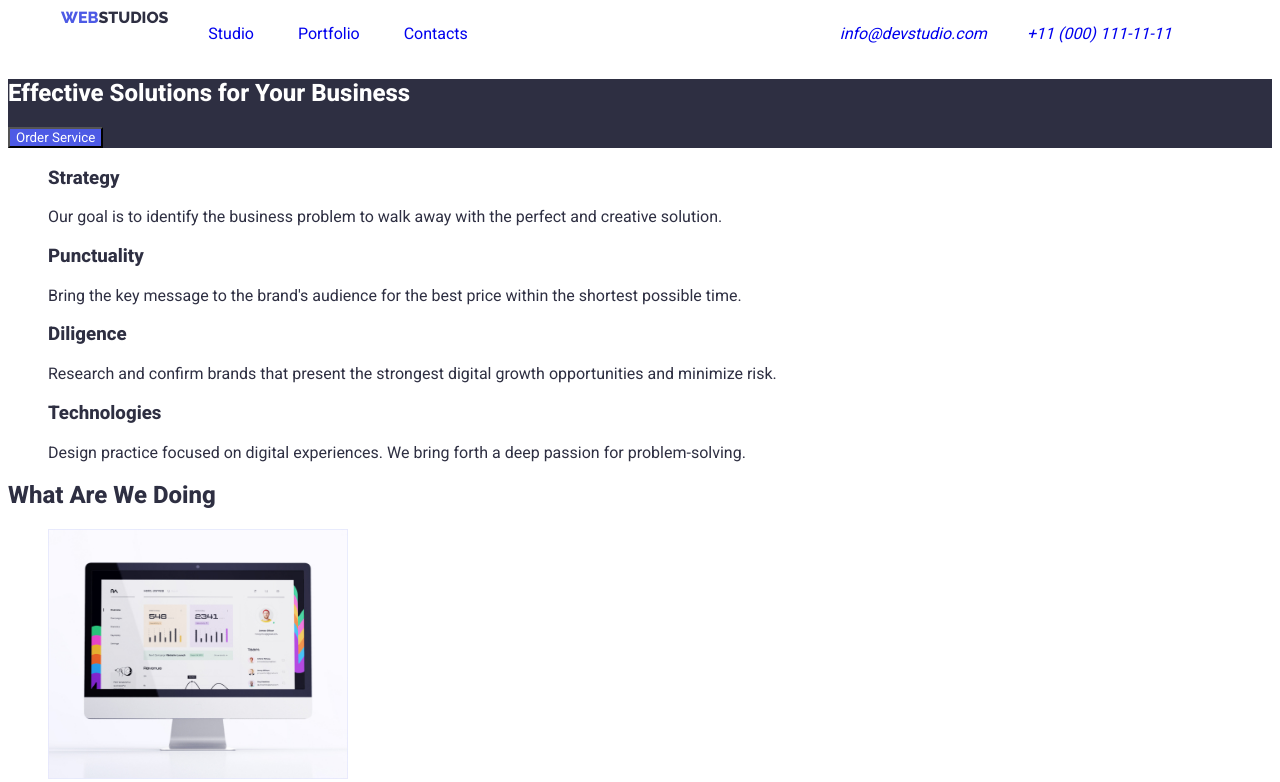
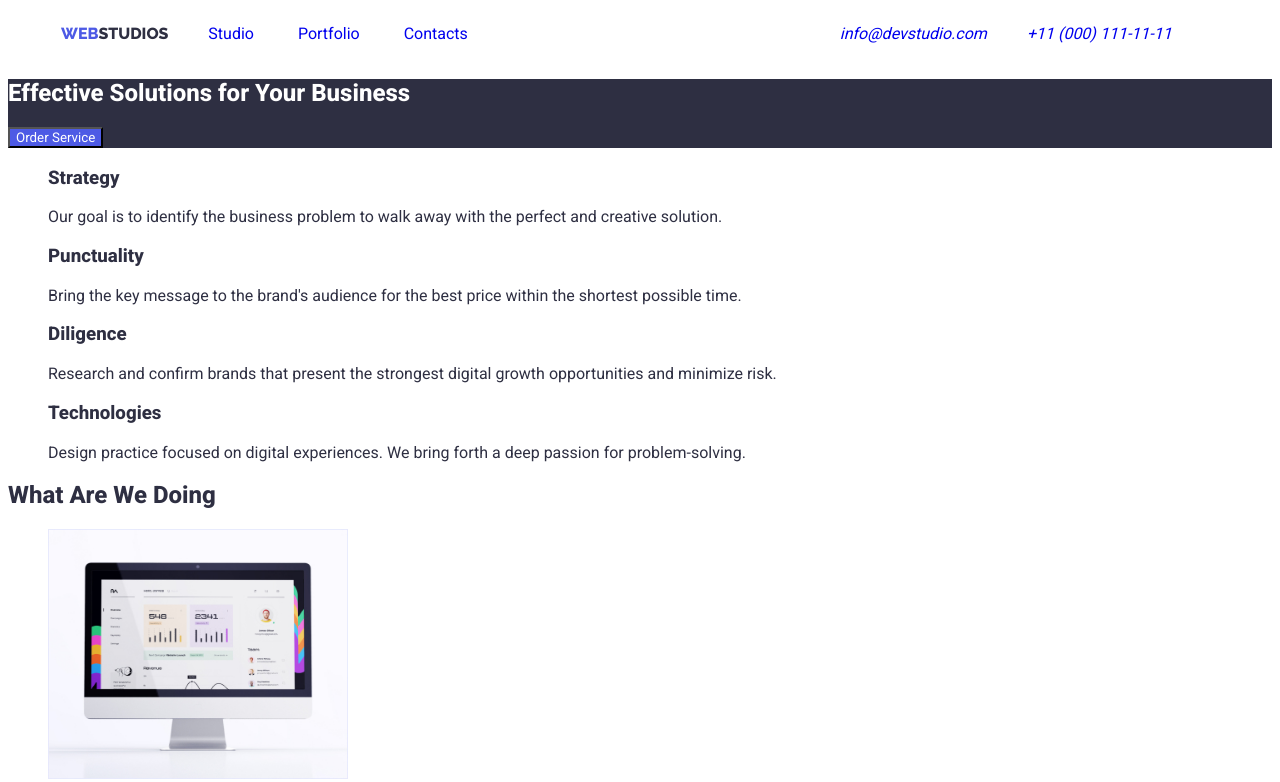
Before and after one commit to voxmech/goit-markup-hw-03, a plain HTML site: page index.html in a window 1280 px wide. Shown: the top 782 px of the page. Drawn offline with Linux system fonts and the light colour scheme.

```diff
--- a/css/styles.css
+++ b/css/styles.css
@@ -38,7 +38,8 @@
 
 .logo {
 
-
+    display: inline-flex;
+    align-items: center;
     text-decoration: none;
     list-style: none;
     font-family: 'Raleway', sans-serif;
```
